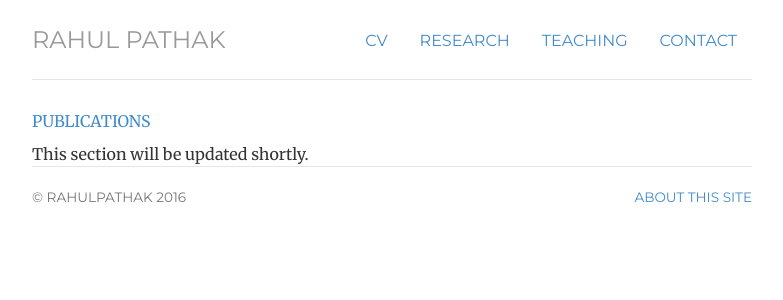
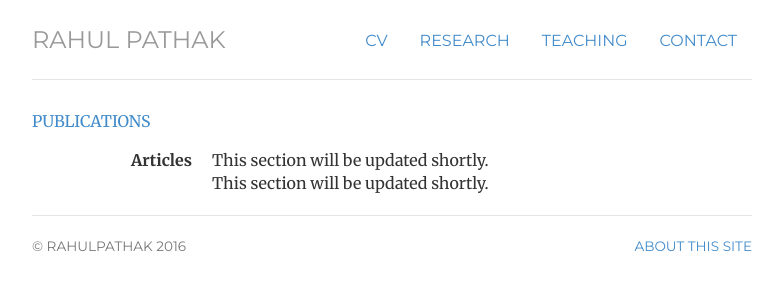
Before and after one commit to pathak-rahul/pathak-rahul.github.io, a Jekyll site: the page built from research/index.html, in a window 1280 px wide. Shown: the top 300 px of the page, without its empty margins (248-1031 px from the left). Built offline with Jekyll 4.4.1, drawn with Linux system fonts in a browser that asks for light colours.

Commit message:
Update index.html

```diff
--- a/research/index.html
+++ b/research/index.html
@@ -6,8 +6,11 @@ title: teaching
 
 <p class="text-primary">PUBLICATIONS</p>
 
+<dl class="dl-horizontal">
+  <dt>Articles</dt>
+  <dd>This section will be updated shortly.</dd>
+    <dd>This section will be updated shortly.</dd>
+</dl>
 
 
-This section will be updated shortly.
-
 </div>
```
